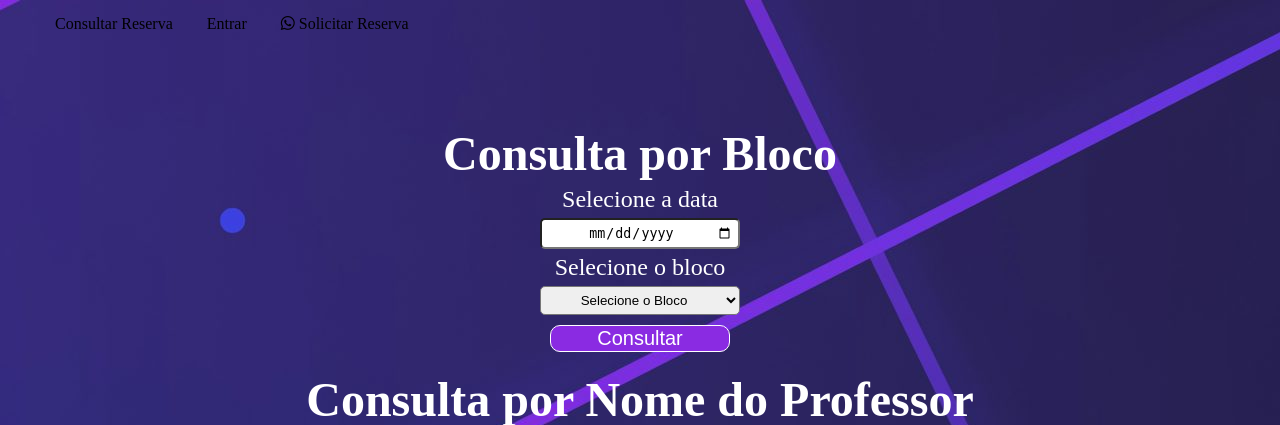
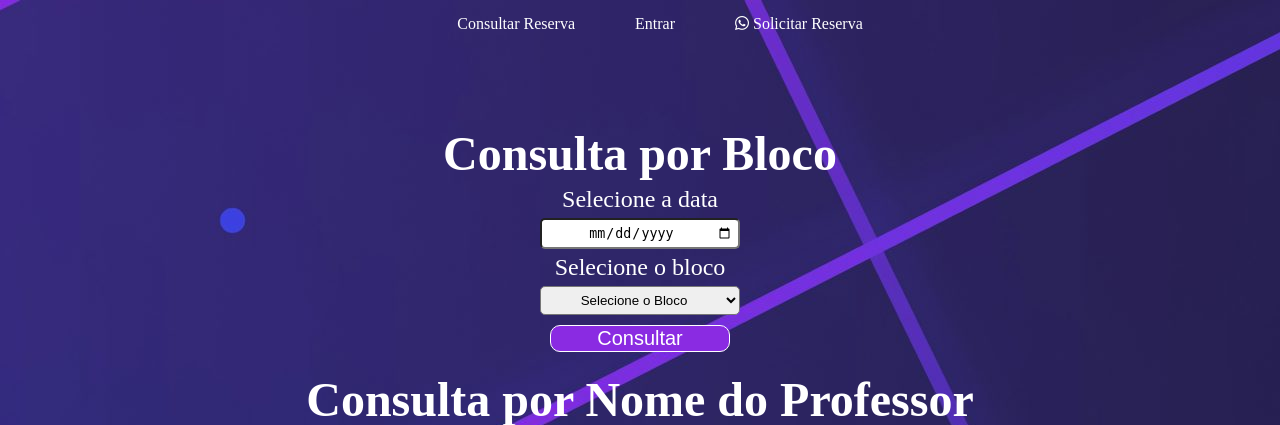
Before and after one commit to Endrio-Korb/uniasselvi-reserva, a Django app: page /consulta/ in a window 1280 px wide. Shown: the top 425 px of the page. Run offline with Django 4.2, Linux system fonts and the light colour scheme; data that the repository does not hold is empty; some libraries are stand-ins or nearby versions.

Commit message:
Alterado css navbar e sidebar

```diff
--- a/static/css/style.css
+++ b/static/css/style.css
@@ -19,6 +19,7 @@ body {
 .tittle {
     margin-top: 10px;
     font-size: 3em;
+    text-align: center;
 }
 
 .text-center {
@@ -59,18 +60,23 @@ body {
     margin-bottom: 50px;
 }
 
-.nav .navbar li {
-    display: inline-block;
+.nav .navitens {
+    display: flex;
+    justify-content: center;
+    list-style: none;
+    margin: 15px;
 }
 
-.nav .navbar li a {
-    display: inline-block;
-    color: black;
+.nav .navitens li a {
+    color: white;
     text-decoration: none;
     padding: 15px;
+    margin: 15px;
+    align-items: center;
+    justify-content: center;
 }
 
-.nav .navbar li a:hover {
+.nav .navitens li a:hover {
     background-color: lightgray;
 }
 
@@ -118,11 +124,12 @@ i#burguer {
 
 .nav .sidebar.active {
     display: block;
+    margin-top: 0px;
     left: 0;
     width: 100vh;
     height: 100vh;
-    background-color: rgb(30, 30, 30);
-    transition: 3s ease;
+    background-color: rgb(53 40 120);
+    padding-top: 20px;
 }
 
 
@@ -297,17 +304,19 @@ button {
 
 
 
-@media  screen and (max-width:480px) {
+@media  screen and (max-width:530px) {
 
     /* Mostrar botão da navegação lateral */
     .nav .sidebar {
         left: 0;
     }
-    .nav .navbar {
+    .nav .navitens {
         display: none;
     }
     i#burguer {
-        display: block;
+        display: inline-block;
+        padding: 15px;
+        color: white;
     }
 
     .tittle {
--- a/templates/base.html
+++ b/templates/base.html
@@ -17,7 +17,7 @@
 
   {% comment %} Barra de navegação {% endcomment %}
   <nav class="nav">
-    <ul class="navbar">
+    <ul class="navitens">
       {% comment %} Link para reserva do laboratórios {% endcomment %}
       {% if request.user.groups.all.0.name == 'Funcionarios' %}
         <li>
```
